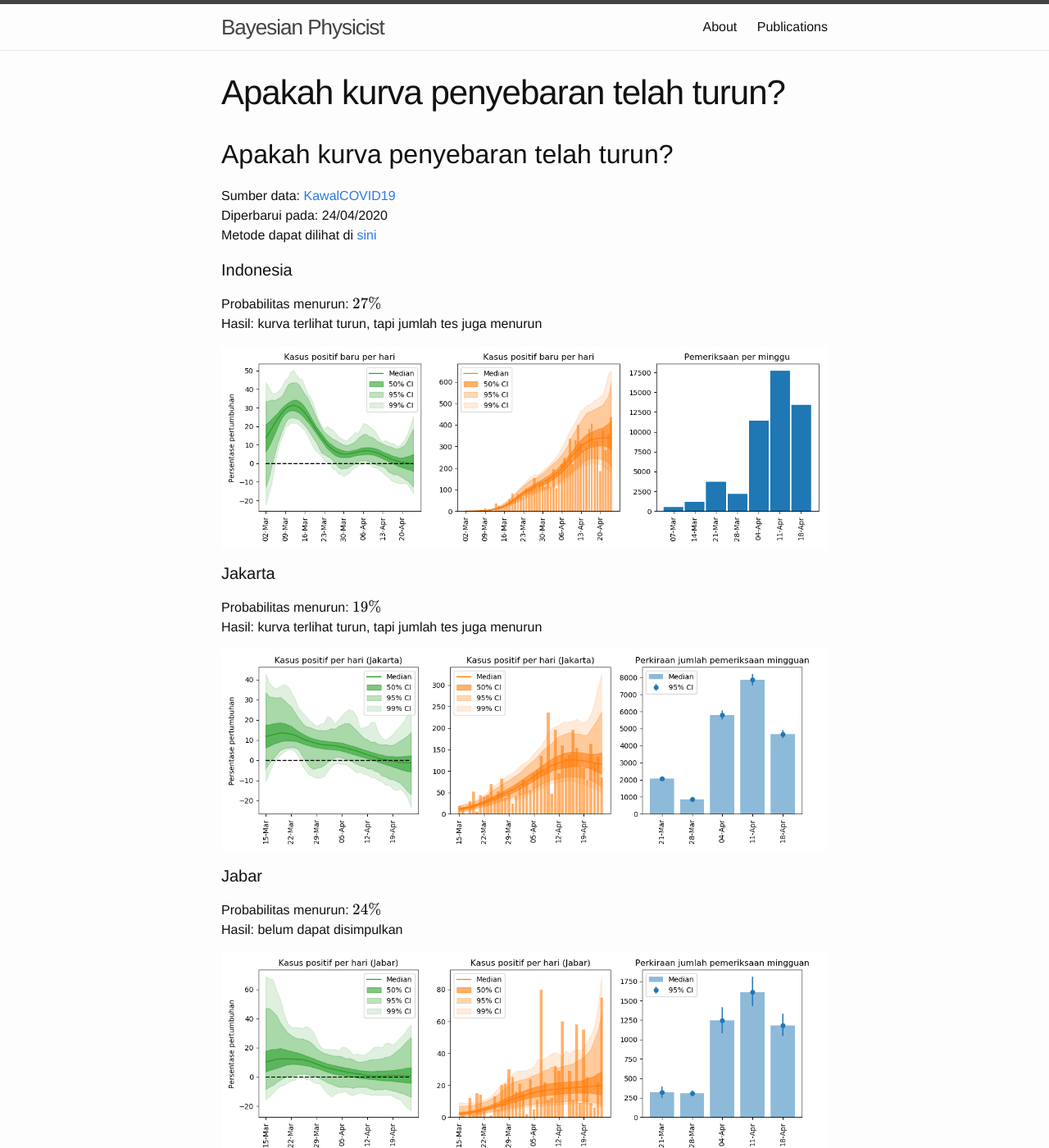
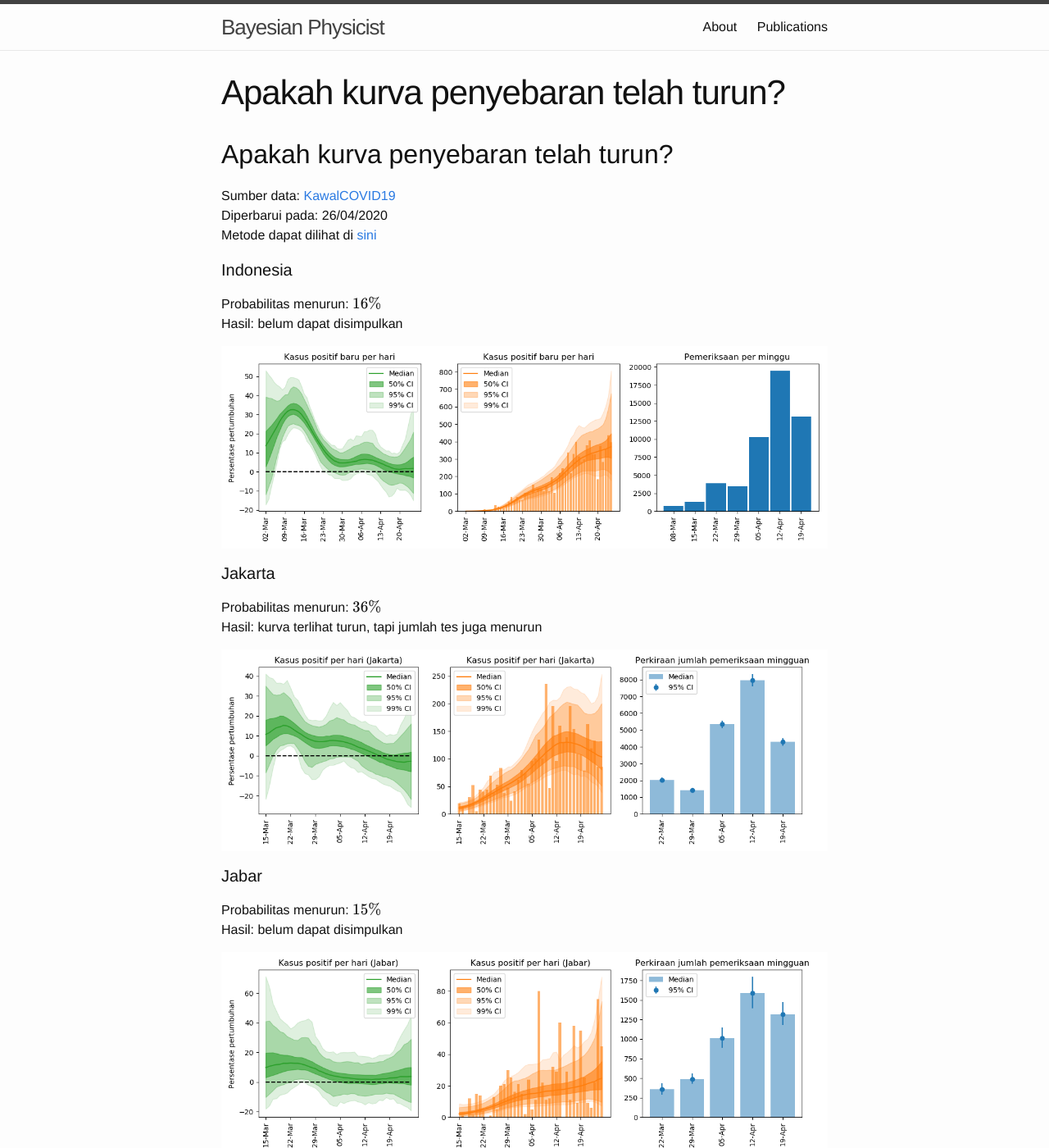
Before and after one commit to mfkasim1/mfkasim1.github.io, a Jekyll site: the page built from idcovid19.md, in a window 1280 px wide and 1400 px high. Shown: the whole window at 82% size. Built offline with Jekyll 4.4.1, drawn with Linux system fonts in a browser that asks for light colours; formulas are drawn with MathJax 3; our own code applies the rules of GitHub Pages for plain Markdown files; some of the changed text lies outside the part shown.

Commit message:
Update idcovid19

```diff
--- a/idcovid19.md
+++ b/idcovid19.md
@@ -8,47 +8,47 @@ permalink: /idcovid19/
 ## Apakah kurva penyebaran telah turun?
 
 Sumber data: [KawalCOVID19](https://kawalcovid19.id/)<br/>
-Diperbarui pada: 24/04/2020<br/>
+Diperbarui pada: 26/04/2020<br/>
 Metode dapat dilihat di [sini]({{ site.baseurl }}/2020/04/17/COVID19-has-the-curve-flatten/)
 
 #### Indonesia
 
-Probabilitas menurun: \\(27\%\\)<br/>
-Hasil: kurva terlihat turun, tapi jumlah tes juga menurun
+Probabilitas menurun: \\(16\%\\)<br/>
+Hasil: belum dapat disimpulkan
 
 <img title="Indonesia" src="{{ site.baseurl }}/assets/idcovid19-daily/id_new_cases.png" width="100%"/>
 
 #### Jakarta
 
-Probabilitas menurun: \\(19\%\\)<br/>
+Probabilitas menurun: \\(36\%\\)<br/>
 Hasil: kurva terlihat turun, tapi jumlah tes juga menurun
 
 <img title="Jakarta" src="{{ site.baseurl }}/assets/idcovid19-daily/idprov_jakarta_new_cases.png" width="100%"/>
 
 #### Jabar
 
-Probabilitas menurun: \\(24\%\\)<br/>
+Probabilitas menurun: \\(15\%\\)<br/>
 Hasil: belum dapat disimpulkan
 
 <img title="Jabar" src="{{ site.baseurl }}/assets/idcovid19-daily/idprov_jabar_new_cases.png" width="100%"/>
 
 #### Jatim
 
-Probabilitas menurun: \\(13\%\\)<br/>
+Probabilitas menurun: \\(15\%\\)<br/>
 Hasil: belum dapat disimpulkan
 
 <img title="Jatim" src="{{ site.baseurl }}/assets/idcovid19-daily/idprov_jatim_new_cases.png" width="100%"/>
 
 #### Jateng
 
-Probabilitas menurun: \\(16\%\\)<br/>
+Probabilitas menurun: \\(10\%\\)<br/>
 Hasil: belum dapat disimpulkan
 
 <img title="Jateng" src="{{ site.baseurl }}/assets/idcovid19-daily/idprov_jateng_new_cases.png" width="100%"/>
 
 #### Sulsel
 
-Probabilitas menurun: \\(10\%\\)<br/>
-Hasil: belum dapat disimpulkan
+Probabilitas menurun: \\(25\%\\)<br/>
+Hasil: kurva terlihat turun, tapi jumlah tes juga menurun
 
 <img title="Sulsel" src="{{ site.baseurl }}/assets/idcovid19-daily/idprov_sulsel_new_cases.png" width="100%"/>
```
Also changed, not shown: assets/idcovid19-daily/id_new_cases.png, assets/idcovid19-daily/idprov_jabar_new_cases.png, assets/idcovid19-daily/idprov_jakarta_new_cases.png, assets/idcovid19-daily/idprov_jateng_new_cases.png, assets/idcovid19-daily/idprov_jatim_new_cases.png, assets/idcovid19-daily/idprov_sulsel_new_cases.png.
